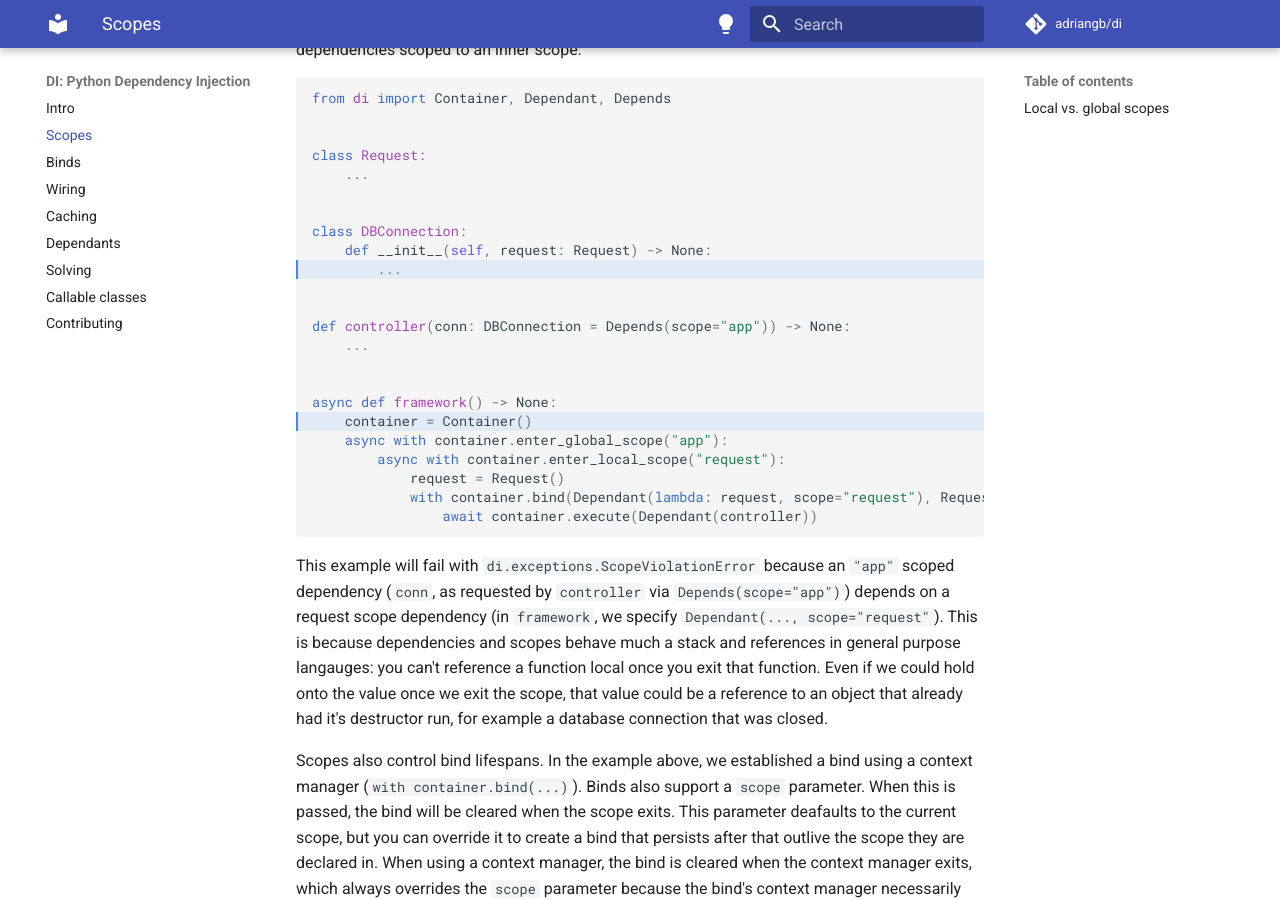
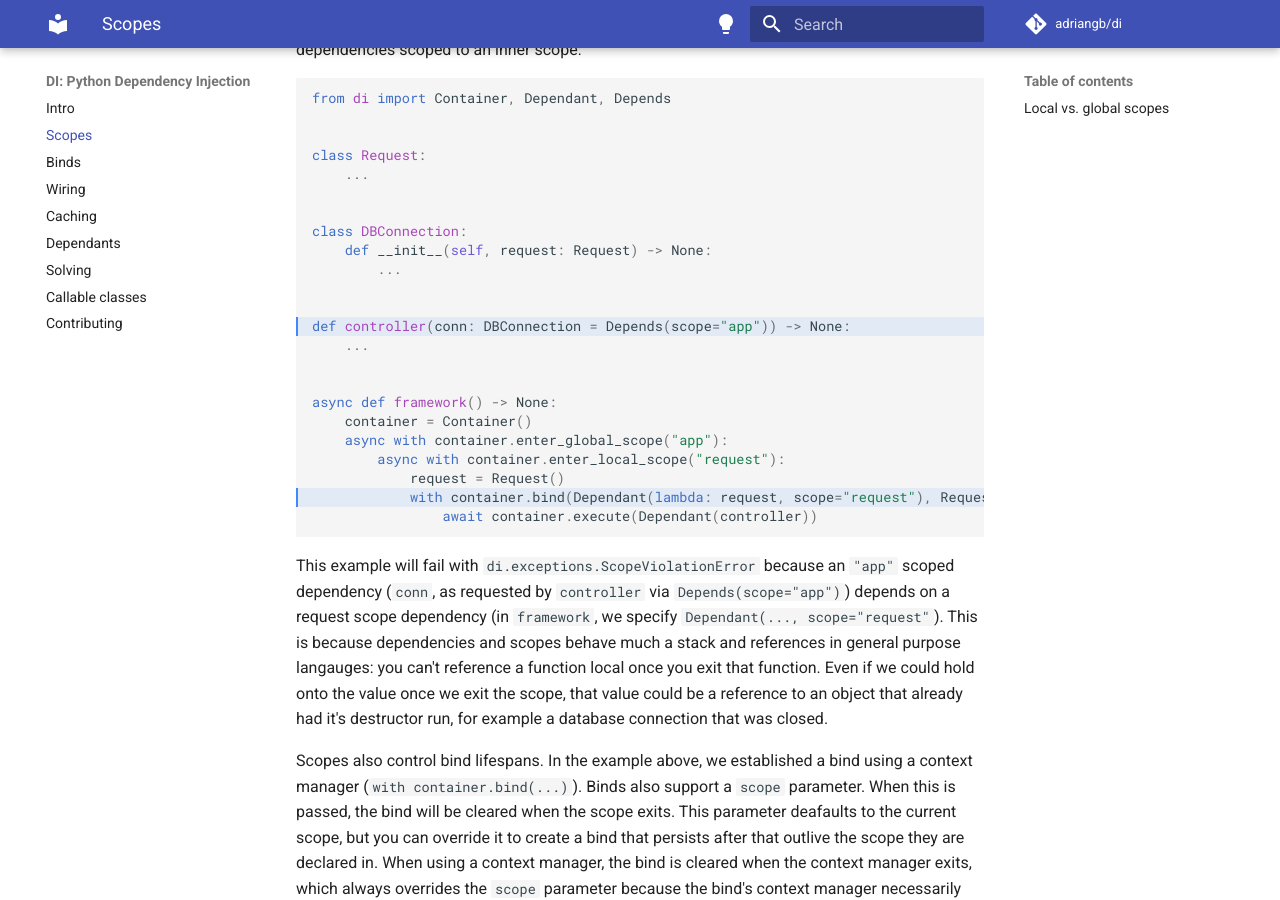
Before and after one commit to adriangb/di, an MkDocs documentation site: the page built from docs/scopes.md, in a window 1280 px wide and 900 px high, scrolled down 733 px. Built offline with MkDocs 1.6.1 and Material for MkDocs 9.7.7, drawn with Linux system fonts in a browser that asks for light colours; comment, search, counter and statistics services are not loaded.

Commit message:
fix highlighted lines

````diff
--- a/docs/scopes.md
+++ b/docs/scopes.md
@@ -25,7 +25,7 @@ Every dependency and bind is linked to a scope.
 When a scope exits, all dependencies linked to it are destroyed (if they have cleanup, the cleanup is run) and their value is no longer available as a shared value.
 This means that dependencies scoped to an outer scope cannot depend on dependencies scoped to an inner scope:
 
-```Python hl_lines="10 18"
+```Python hl_lines="13 22"
 --8<-- "docs/src/invalid_scope_dependance.py"
 ```
 
````
